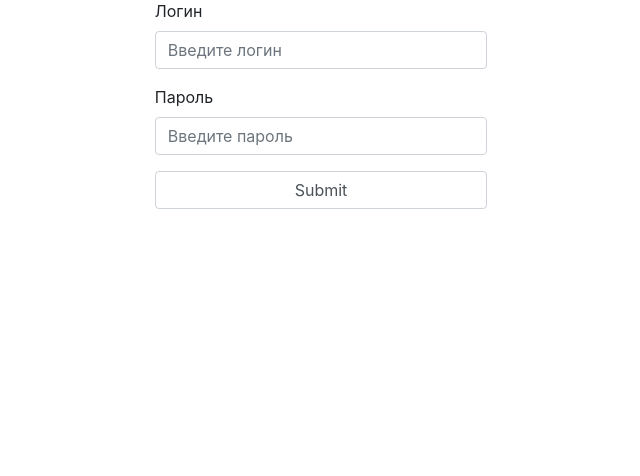
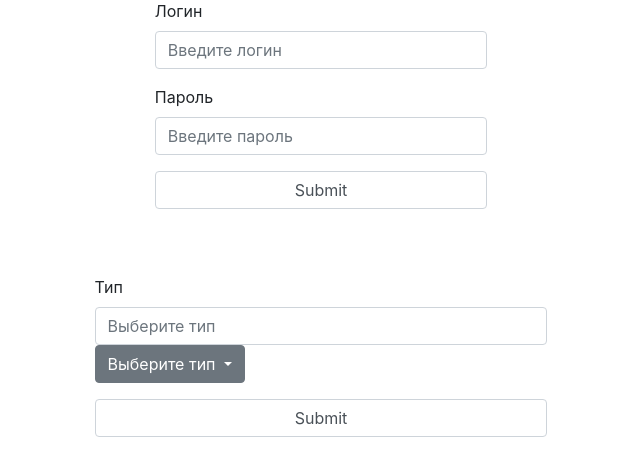
Before and after one commit to Ivankub/botVK, a Django app: page /login/ in a window 1280 px wide. Shown: the part 51-527 px from the top of the page, without its empty margins (319-959 px from the left). Run offline with Django 3.2, Linux system fonts and the light colour scheme; some libraries are stand-ins or nearby versions.

Commit message:
У меня ничего не получается

```diff
--- a/bot/bot/settings.py
+++ b/bot/bot/settings.py
@@ -25,7 +25,7 @@ SECRET_KEY = '#h5hho((+1p^z%fcyt97+lm#a#x35ba)abj!pr+61zr24r=pb1'
 # SECURITY WARNING: don't run with debug turned on in production!
 DEBUG = True
 
-ALLOWED_HOSTS = ['botvkivand-8f1d2df8.localhost.run']
+ALLOWED_HOSTS = ['botvkivan-8f1d2df8.localhost.run', '127.0.0.1']
 
 
 # Application definition
--- a/bot/bot/urls.py
+++ b/bot/bot/urls.py
@@ -16,7 +16,6 @@ Including another URLconf
 from django.contrib import admin
 from django.urls import path
 from botVK.views import bot, login
-# from botVK.views import login
 
 urlpatterns = [
     path('admin/', admin.site.urls),
--- a/bot/botVK/Templates/login.html
+++ b/bot/botVK/Templates/login.html
@@ -6,13 +6,19 @@
     <title>Document</title>
     <link rel="stylesheet" href="https://maxcdn.bootstrapcdn.com/bootstrap/4.0.0/css/bootstrap.min.css" integrity="sha384-Gn5384xqQ1aoWXA+058RXPxPg6fy4IWvTNh0E263XmFcJlSAwiGgFAW/dAiS6JXm" crossorigin="anonymous">
     <script src="https://code.jquery.com/jquery-3.2.1.slim.min.js" integrity="sha384-KJ3o2DKtIkvYIK3UENzmM7KCkRr/rE9/Qpg6aAZGJwFDMVNA/GpGFF93hXpG5KkN" crossorigin="anonymous"></script>
-<script src="https://cdnjs.cloudflare.com/ajax/libs/popper.js/1.12.9/umd/popper.min.js" integrity="sha384-ApNbgh9B+Y1QKtv3Rn7W3mgPxhU9K/ScQsAP7hUibX39j7fakFPskvXusvfa0b4Q" crossorigin="anonymous"></script>
-<script src="https://maxcdn.bootstrapcdn.com/bootstrap/4.0.0/js/bootstrap.min.js" integrity="sha384-JZR6Spejh4U02d8jOt6vLEHfe/JQGiRRSQQxSfFWpi1MquVdAyjUar5+76PVCmYl" crossorigin="anonymous"></script>
+    <script src="https://cdnjs.cloudflare.com/ajax/libs/popper.js/1.12.9/umd/popper.min.js" integrity="sha384-ApNbgh9B+Y1QKtv3Rn7W3mgPxhU9K/ScQsAP7hUibX39j7fakFPskvXusvfa0b4Q" crossorigin="anonymous"></script>
+    <script src="https://maxcdn.bootstrapcdn.com/bootstrap/4.0.0/js/bootstrap.min.js" integrity="sha384-JZR6Spejh4U02d8jOt6vLEHfe/JQGiRRSQQxSfFWpi1MquVdAyjUar5+76PVCmYl" crossorigin="anonymous"></script>
+    <script src="https://code.jquery.com/jquery-3.5.1.min.js"></script>
 </head>
+<style>
+    #success{
+        display: none;
+    }
+</style>
 <body>
-    <div class="container" style="margin-top: 50px;">
+    <div class="container" style="margin-top: 50px;" {% if success == True %} id="success"{% endif %}>
         <div class="row justify-content-center">
-            <form action="">
+            <form action="" method="GET">
                 <div class="form-group row">
                     <label for="">Логин</label>
                     <input type="login" name="login" id="login" class="form-control" placeholder="Введите логин" aria-describedby="helpId">
@@ -28,5 +34,30 @@
             </form>
         </div>
     </div>
+    <div class="container" style="margin-top: 50px;">
+        <div class="row justify-content-center">
+            <form action="" method="GET">
+                <div class="form-group row">
+                    <label for="">Тип</label>
+                    <input type="text" name="type" id="type" class="form-control dropdown" placeholder="Выберите тип" aria-describedby="helpId">
+                    <div class="dropdown">
+                        <button class="btn btn-secondary dropdown-toggle" type="button" id="dropdownMenuButton" data-toggle="dropdown" aria-haspopup="true" aria-expanded="false">
+                            Выберите тип
+                        </button>
+                        <div class="dropdown-menu" aria-labelledby="dropdownMenuButton">
+                            <input type="button" name="Admin" id="type" class="form-control" placeholder="Admin" aria-describedby="helpId" value="Admin">
+                            <input type="button" name="Moder" id="type" class="form-control" placeholder="Moder" aria-describedby="helpId" value="Moder">
+                            <input type="button" name="Usual" id="type" class="form-control" placeholder="Usual" aria-describedby="helpId" value="Usual">
+                        </div>
+                        </div>
+                    </div>
+
+                <div class="form-group row">
+                    <label for=""></label>
+                    <input type="submit" name="sb" id="sb" class="form-control" placeholder="Введите пароль" aria-describedby="helpId">
+                </div>
+            </form>
+        </div>
+    </div>
 </body>
 </html>
--- a/bot/botVK/views.py
+++ b/bot/botVK/views.py
@@ -779,5 +779,17 @@ def keyBoardStart(userID):
 def send_answer(id_user, answer, attachments, keyboard):
     vkAPI.messages.send(user_id=id_user, message = answer, attachment = attachments, keyboard = keyboard, random_id = random.randint(1, 999999999999999), v=5.103)
 
+lg = {
+    "success": False
+}
+
 def login(request):
-    return render(request, "login.html")
+    global lg
+
+    print(request.GET)
+
+    if ("login" and "password") in request.GET:
+        if "admin" in request.GET["login"] and "0000" in request.GET["password"]:
+            lg["success"] = True
+
+    return render(request, "login.html", lg)
```
